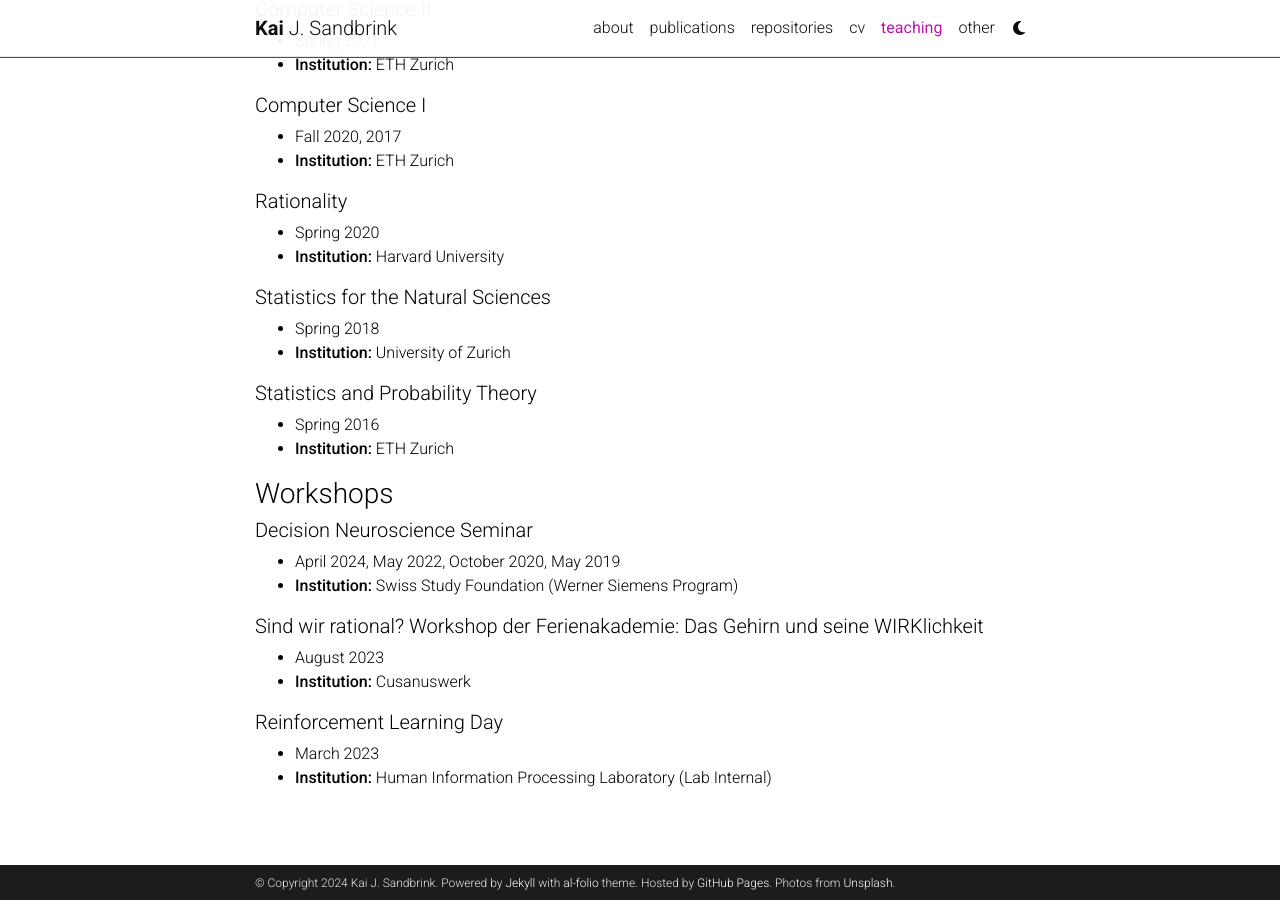
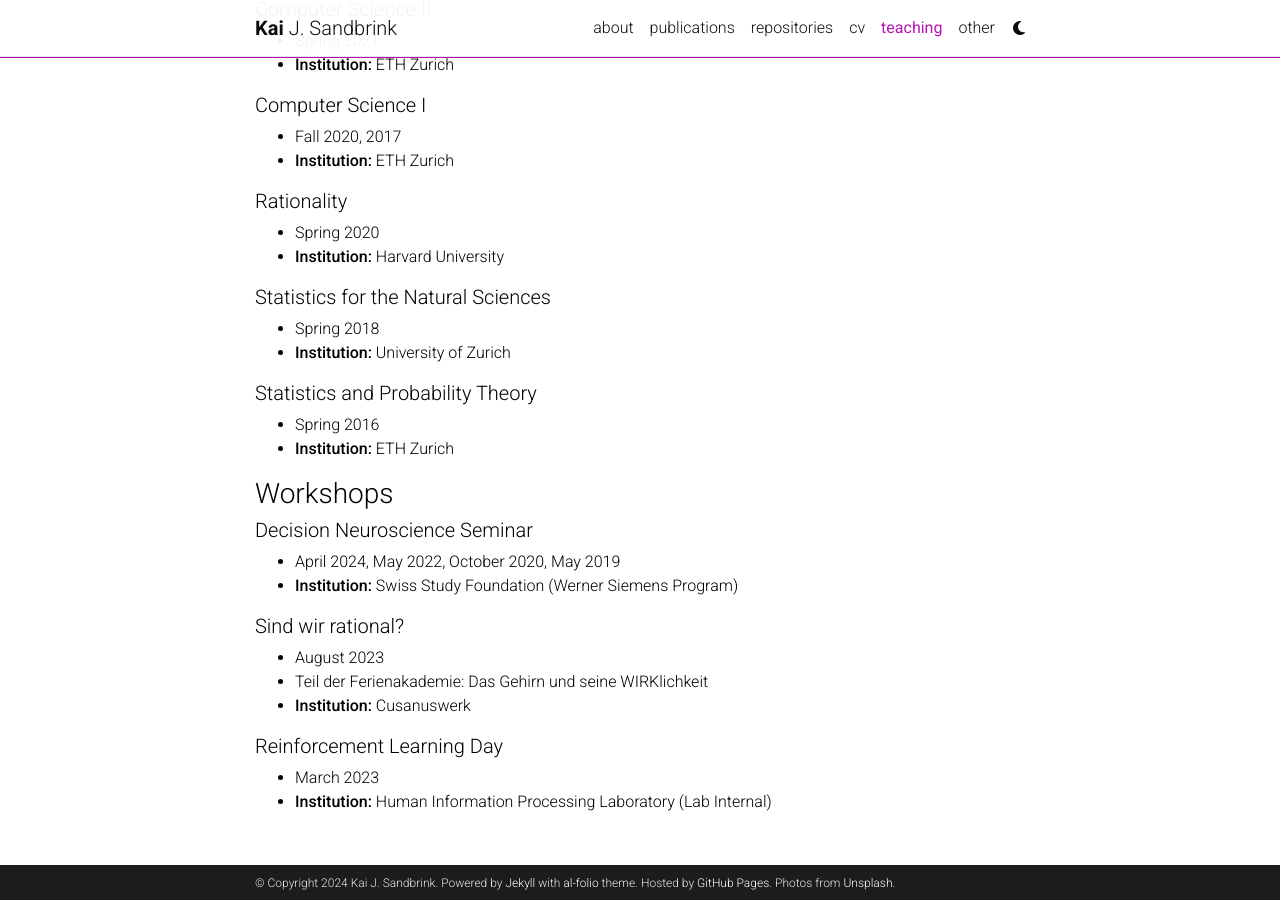
Before and after one commit to kjsandbrink/kjsandbrink.github.io, a Jekyll site: the page built from _pages/teaching.md, in a window 1280 px wide and 900 px high, scrolled down 898 px. Built offline with Jekyll 4.4.1, drawn with Linux system fonts in a browser that asks for light colours; comment, search, counter and statistics services are not loaded; a style sheet for code colours, icons or effects is not loaded.

Commit message:
fixed teaching formatting of Cusi workshop

```diff
--- a/_pages/teaching.md
+++ b/_pages/teaching.md
@@ -59,8 +59,9 @@
 - April 2024, May 2022, October 2020, May 2019
 - **Institution:** Swiss Study Foundation (Werner Siemens Program)
 
-##### Sind wir rational? Workshop der Ferienakademie: Das Gehirn und seine WIRKlichkeit
+##### Sind wir rational?
 - August 2023
+- Teil der Ferienakademie: Das Gehirn und seine WIRKlichkeit
 - **Institution:** Cusanuswerk
 
 ##### Reinforcement Learning Day
```
